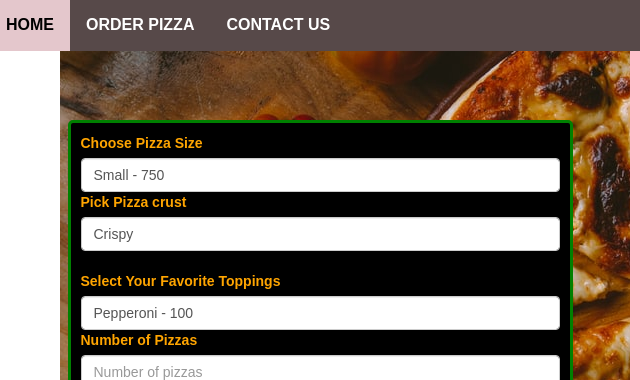
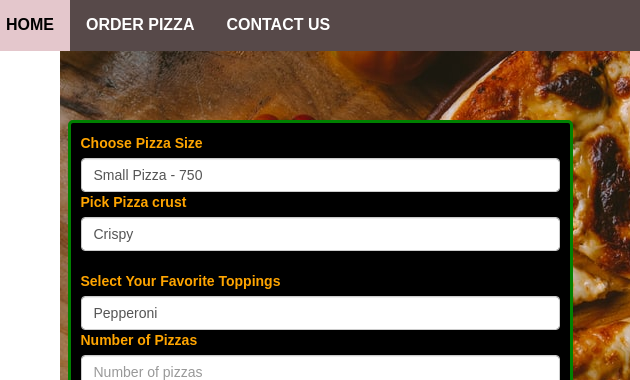
Before and after one commit to Qibet88/PIZZA-NYUMBANI, a plain HTML site: page orders.html in a window 1280 px wide. Shown: the top 380 px of the page, 10-650 px from the left. Drawn offline with nearby package versions, Linux system fonts and the light colour scheme.

Commit message:
Adding functionality

```diff
--- a/orders.html
+++ b/orders.html
@@ -25,9 +25,9 @@
                     <div class="form-group">
                         <label for="exampleFormControlSelect1">Choose Pizza Size</label>
                         <select class="form-control" id="size">
-                            <option value="1">Small - 750</option>
-                            <option value="2">Medium - 1000</option>
-                            <option value="3">Large - 1200</option>
+                            <option value="1">Small Pizza - 750</option>
+                            <option value="2">Medium Pizza- 1000</option>
+                            <option value="3">Large Pizza- 1200</option>
                         </select>
                         <label for="exampleFormControlSelect1">Pick Pizza crust</label>
                         <select class="form-control" id="crust">
@@ -40,12 +40,12 @@
                         <br>
                         <label for="exampleFormControlSelect1">Select Your Favorite Toppings</label>
                         <select class="form-control" id="toppings">
-                            <option>Pepperoni - 100</option>
-                            <option>Margherita - 100</option>
-                            <option>Hawaiian (Ham & Pineapple) - 100</option>
+                            <option>Pepperoni</option>
+                            <option>Margherita</option>
+                            <option>Hawaiian (Ham & Pineapple)</option>
                             <option></option>
-                            <option>Black Olives - 100</option>
-                            <option>Potato, sausage, pancetta/speck/bacon - 100</option>
+                            <option>Black Olives </option>
+                            <option>Potato, sausage, pancetta/speck/bacon</option>
                             <option>Gorgonzola and mushroom</option>
                         </select>
                         <div>
--- a/scripts.js
+++ b/scripts.js
@@ -31,7 +31,7 @@ Charge.prototype.finalCharge = function () {
 
 var sizePrice = [750, 1000, 600]
 var deliveryPrices = [0, 300];
-const toppings = 100;
+
 
 $(document).ready(function ()
 {
@@ -39,7 +39,7 @@ $(document).ready(function ()
         event.preventDefault();
 
 
-        var pizzaSize = ($('#size').val());
+        var pizzaSize = parseInt($('#size').val());
 
         var pizzaCrust = $('#crust').val();
 
```
